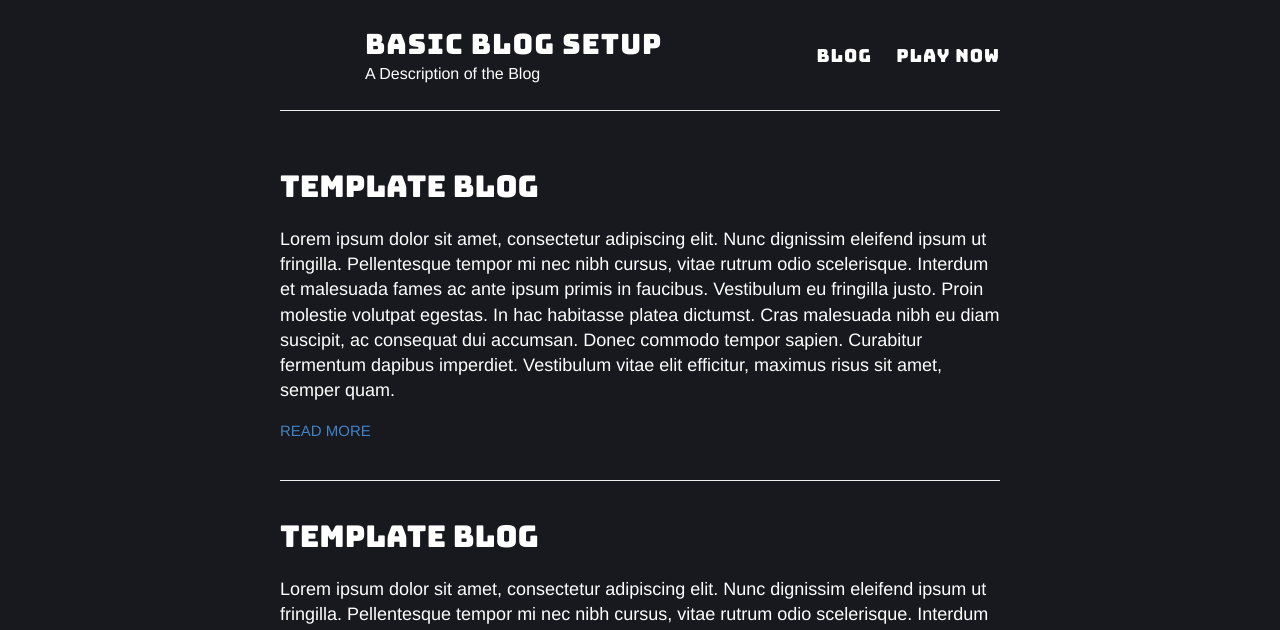
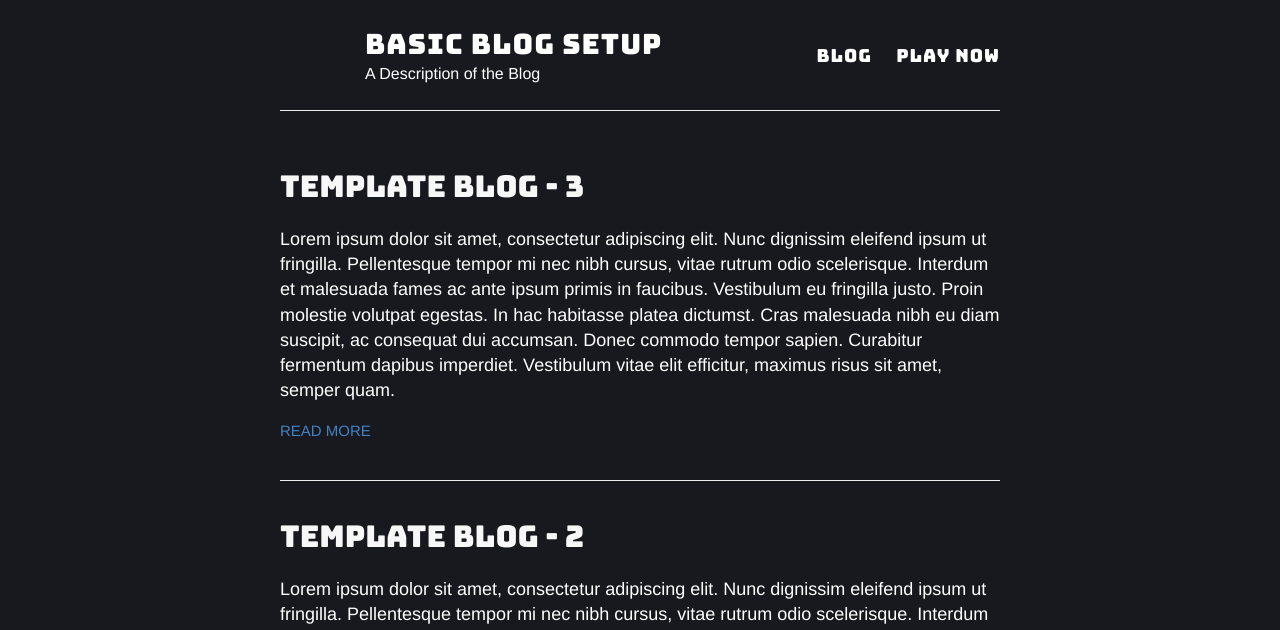
Before and after one commit to workshops-for-retirement-blog/workshops-for-retirement-blog.github.io, a Jekyll site: the page built from index.html, in a window 1280 px wide. Shown: the top 630 px of the page. Built offline with Jekyll 4.4.1, drawn with Linux system fonts in a browser that asks for light colours; a file with an impossible date is left out.

Commit message:
- Style still being weird, hopefully fixed now

```diff
--- a/_posts/2024-10-02-blog-template.md
+++ b/_posts/2024-10-02-blog-template-2.md
@@ -1,6 +1,6 @@
 ---
 layout: post
-title: Template Blog
+title: Template Blog - 2
 ---
 
 Lorem ipsum dolor sit amet, consectetur adipiscing elit. Nunc dignissim eleifend ipsum ut fringilla. Pellentesque tempor mi nec nibh cursus, vitae rutrum odio scelerisque. Interdum et malesuada fames ac ante ipsum primis in faucibus. Vestibulum eu fringilla justo. Proin molestie volutpat egestas. In hac habitasse platea dictumst. Cras malesuada nibh eu diam suscipit, ac consequat dui accumsan. Donec commodo tempor sapien. Curabitur fermentum dapibus imperdiet. Vestibulum vitae elit efficitur, maximus risus sit amet, semper quam.
--- a/_posts/2024-10-03-blog-template.md
+++ b/_posts/2024-10-03-blog-template-3.md
@@ -1,6 +1,6 @@
 ---
 layout: post
-title: Template Blog
+title: Template Blog - 3
 ---
 
 Lorem ipsum dolor sit amet, consectetur adipiscing elit. Nunc dignissim eleifend ipsum ut fringilla. Pellentesque tempor mi nec nibh cursus, vitae rutrum odio scelerisque. Interdum et malesuada fames ac ante ipsum primis in faucibus. Vestibulum eu fringilla justo. Proin molestie volutpat egestas. In hac habitasse platea dictumst. Cras malesuada nibh eu diam suscipit, ac consequat dui accumsan. Donec commodo tempor sapien. Curabitur fermentum dapibus imperdiet. Vestibulum vitae elit efficitur, maximus risus sit amet, semper quam.
--- a/style.scss
+++ b/style.scss
@@ -37,7 +37,7 @@ h4,
 h5,
 h6 {
   font-family: 'Bungee', sans-serif;
-  color: #ffffff;
+  color: #f7f7f7;
 
   line-height: 1.7;
   margin: 1em 0 15px;
```
Also changed, not shown: _posts/2024-10-0-blog-template-1.md (renamed from _posts/2024-10-0-blog-template.md, +1 -1 lines).
